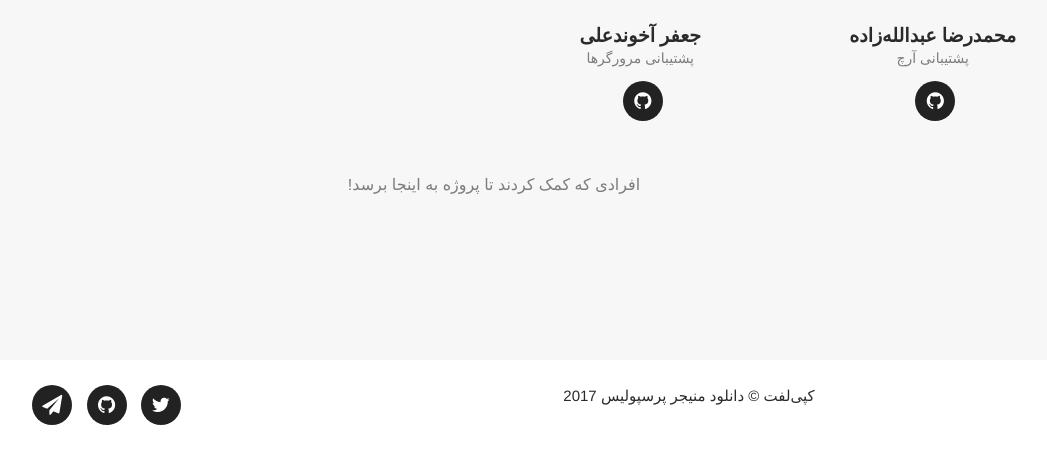
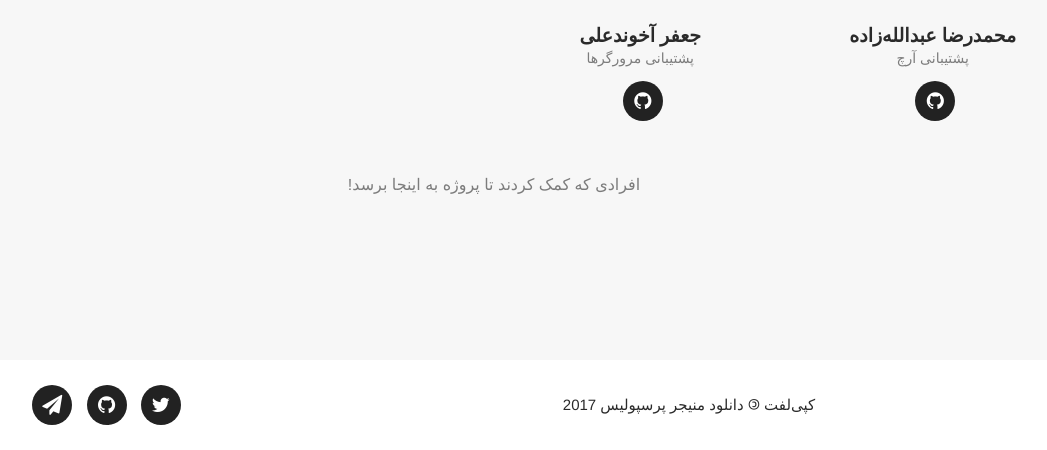
Before and after one commit to mavahedinia/mr0null.github.io, a Jekyll site: the page built from fa/index.html, in a window 1280 px wide and 1400 px high, scrolled down 5533 px. Shown: the part 950-1400 px from the top of the window, without its empty margins (146-1193 px from the left). Built offline with Jekyll 4.4.1, drawn with Linux system fonts in a browser that asks for light colours; some web fonts are replaced.

Commit message:
Added copyleft

```diff
--- a/_includes/css/agency.css
+++ b/_includes/css/agency.css
@@ -879,3 +879,8 @@ img::-moz-selection {
 body {
     webkit-tap-highlight-color: #{{ site.data.template.color.primary }};
 }
+
+.copyleft {
+  display:inline-block;
+  transform: rotate(180deg);
+}
--- a/_includes/css/agency.fa.css
+++ b/_includes/css/agency.fa.css
@@ -880,3 +880,8 @@ img::-moz-selection {
 body {
     webkit-tap-highlight-color: #{{ site.data.template.color.primary }};
 }
+
+.copyleft {
+  display:inline-block;
+  transform: rotate(180deg);
+}
--- a/_includes/footer-fa.html
+++ b/_includes/footer-fa.html
@@ -2,7 +2,7 @@
         <div class="container">
             <div class="row">
                 <div class="col-md-8">
-                    <span class="copyright">کپی‌لفت &copy; {{ site.title-fa }} {{ 'now' | date: "%Y" }}</span>
+                    <span class="copyright">کپی‌لفت <span class="copyleft">&copy;</span> {{ site.title-fa }} {{ 'now' | date: "%Y" }}</span>
                 </div>
                 <div class="col-md-4">
                     <ul class="list-inline social-buttons">
--- a/_includes/footer.html
+++ b/_includes/footer.html
@@ -2,7 +2,7 @@
         <div class="container">
             <div class="row">
                 <div class="col-md-8">
-                    <span class="copyright">Copyright &copy; {{ site.title }} {{ 'now' | date: "%Y" }}</span>
+                    <span class="copyright">Copyleft <span class="copyleft">&copy;</span> {{ site.title }} {{ 'now' | date: "%Y" }}</span>
                 </div>
                 <div class="col-md-4">
                     <ul class="list-inline social-buttons">
```
